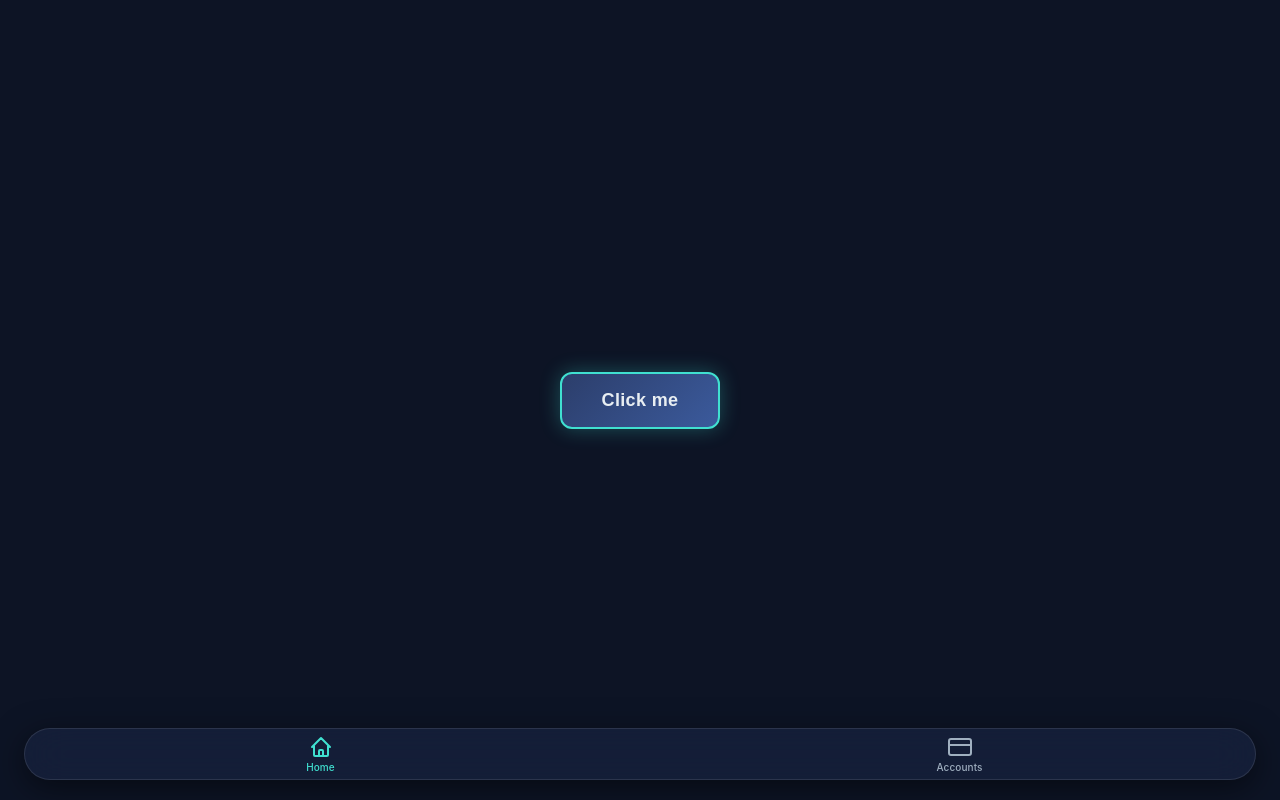
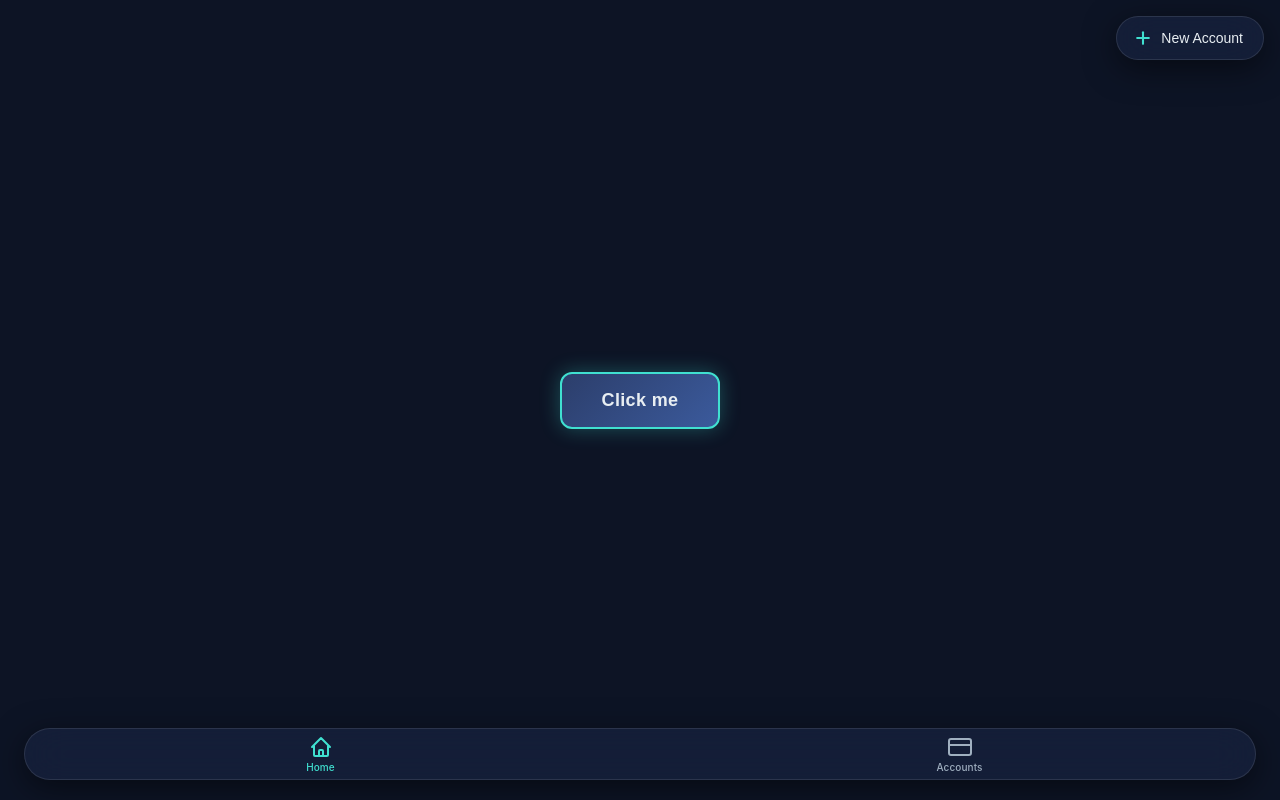
Before and after one commit to SiegfredRodriguez/budgie, a SvelteKit app: page / in a window 1280 px wide. Built offline with nearby package versions, Linux system fonts and the light colour scheme.

Commit message:
add pill 'New Account' button with placeholder modal

```diff
--- a/src/routes/+layout.svelte
+++ b/src/routes/+layout.svelte
@@ -5,6 +5,8 @@
     import { page } from "$app/stores";
 
     let { children } = $props();
+
+    let showModal = $state(false);
 
     onMount(() => {
         if ("serviceWorker" in navigator) {
@@ -23,6 +25,29 @@
 </svelte:head>
 
 <div id="app">
+    <button class="pill-btn" onclick={() => showModal = true}>
+        <svg viewBox="0 0 24 24" fill="none" stroke="currentColor" stroke-width="2.5" stroke-linecap="round" stroke-linejoin="round">
+            <line x1="12" y1="5" x2="12" y2="19" />
+            <line x1="5" y1="12" x2="19" y2="12" />
+        </svg>
+        New Account
+    </button>
+
+    {#if showModal}
+        <div class="overlay" onclick={() => showModal = false} onkeydown={(e) => e.key === 'Escape' && (showModal = false)} role="presentation">
+            <div class="modal" onclick={(e) => e.stopPropagation()} onkeydown={() => {}} role="dialog" aria-modal="true" tabindex="-1">
+                <button class="modal-close" onclick={() => showModal = false} aria-label="Close">
+                    <svg viewBox="0 0 24 24" fill="none" stroke="currentColor" stroke-width="2" stroke-linecap="round" stroke-linejoin="round">
+                        <line x1="18" y1="6" x2="6" y2="18" />
+                        <line x1="6" y1="6" x2="18" y2="18" />
+                    </svg>
+                </button>
+                <h2 class="modal-title">Add</h2>
+                <p class="modal-desc">Modal content goes here</p>
+            </div>
+        </div>
+    {/if}
+
     <main class="content">
         {@render children()}
     </main>
@@ -71,6 +96,106 @@
         flex: 1;
         overflow-y: auto;
         -webkit-overflow-scrolling: touch;
+    }
+
+    .pill-btn {
+        position: fixed;
+        top: calc(16px + env(safe-area-inset-top));
+        right: calc(16px + env(safe-area-inset-right));
+        height: 44px;
+        border-radius: 22px;
+        border: 1px solid rgba(255, 255, 255, 0.1);
+        display: flex;
+        align-items: center;
+        gap: 8px;
+        padding: 0 20px 0 16px;
+        background: rgba(26, 38, 69, 0.6);
+        -webkit-backdrop-filter: blur(20px);
+        backdrop-filter: blur(20px);
+        color: var(--meta-light);
+        font-size: 14px;
+        font-weight: 500;
+        cursor: pointer;
+        z-index: 200;
+        box-shadow: 0 8px 32px rgba(0, 0, 0, 0.5);
+        transition: transform 0.15s, background 0.15s;
+        -webkit-tap-highlight-color: transparent;
+        user-select: none;
+    }
+
+    .pill-btn:active {
+        transform: scale(0.96);
+        background: rgba(26, 38, 69, 0.8);
+    }
+
+    .pill-btn svg {
+        width: 20px;
+        height: 20px;
+        color: var(--meta-accent);
+    }
+
+    .overlay {
+        position: fixed;
+        inset: 0;
+        background: rgba(0, 0, 0, 0.6);
+        display: flex;
+        align-items: center;
+        justify-content: center;
+        z-index: 300;
+        -webkit-backdrop-filter: blur(4px);
+        backdrop-filter: blur(4px);
+        padding: 24px;
+    }
+
+    .modal {
+        background: var(--meta-dark);
+        border: 1px solid rgba(255, 255, 255, 0.1);
+        border-radius: 20px;
+        padding: 32px 24px 24px;
+        width: 100%;
+        max-width: 400px;
+        position: relative;
+        box-shadow: 0 16px 48px rgba(0, 0, 0, 0.5);
+    }
+
+    .modal-close {
+        position: absolute;
+        top: 12px;
+        right: 12px;
+        width: 32px;
+        height: 32px;
+        border-radius: 50%;
+        border: none;
+        display: flex;
+        align-items: center;
+        justify-content: center;
+        background: rgba(255, 255, 255, 0.08);
+        color: var(--meta-silver);
+        cursor: pointer;
+        transition: background 0.15s;
+        -webkit-tap-highlight-color: transparent;
+    }
+
+    .modal-close:hover {
+        background: rgba(255, 255, 255, 0.15);
+    }
+
+    .modal-close svg {
+        width: 18px;
+        height: 18px;
+    }
+
+    .modal-title {
+        font-size: 20px;
+        font-weight: 600;
+        color: var(--meta-light);
+        margin-bottom: 8px;
+    }
+
+    .modal-desc {
+        font-size: 15px;
+        color: var(--meta-silver);
+        line-height: 1.5;
     }
 
     .tab-bar {
```
